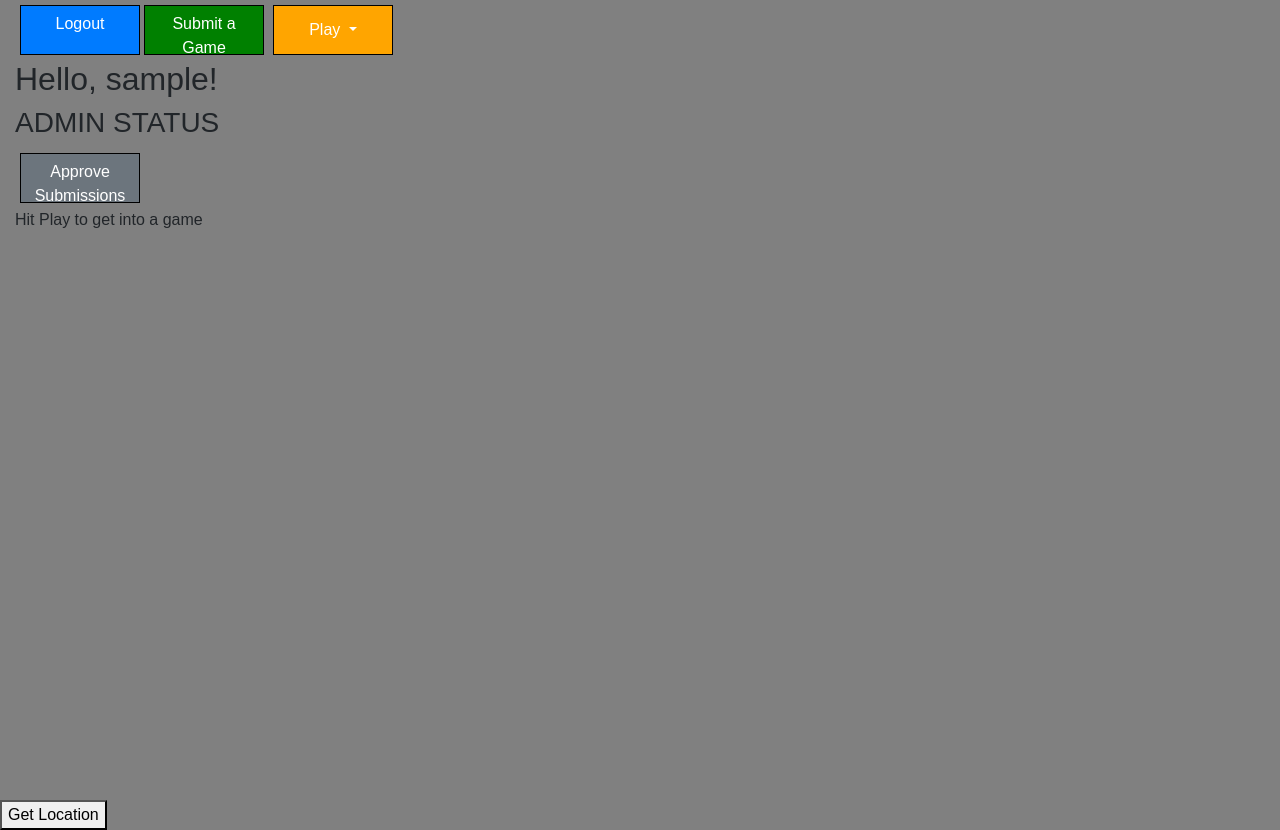
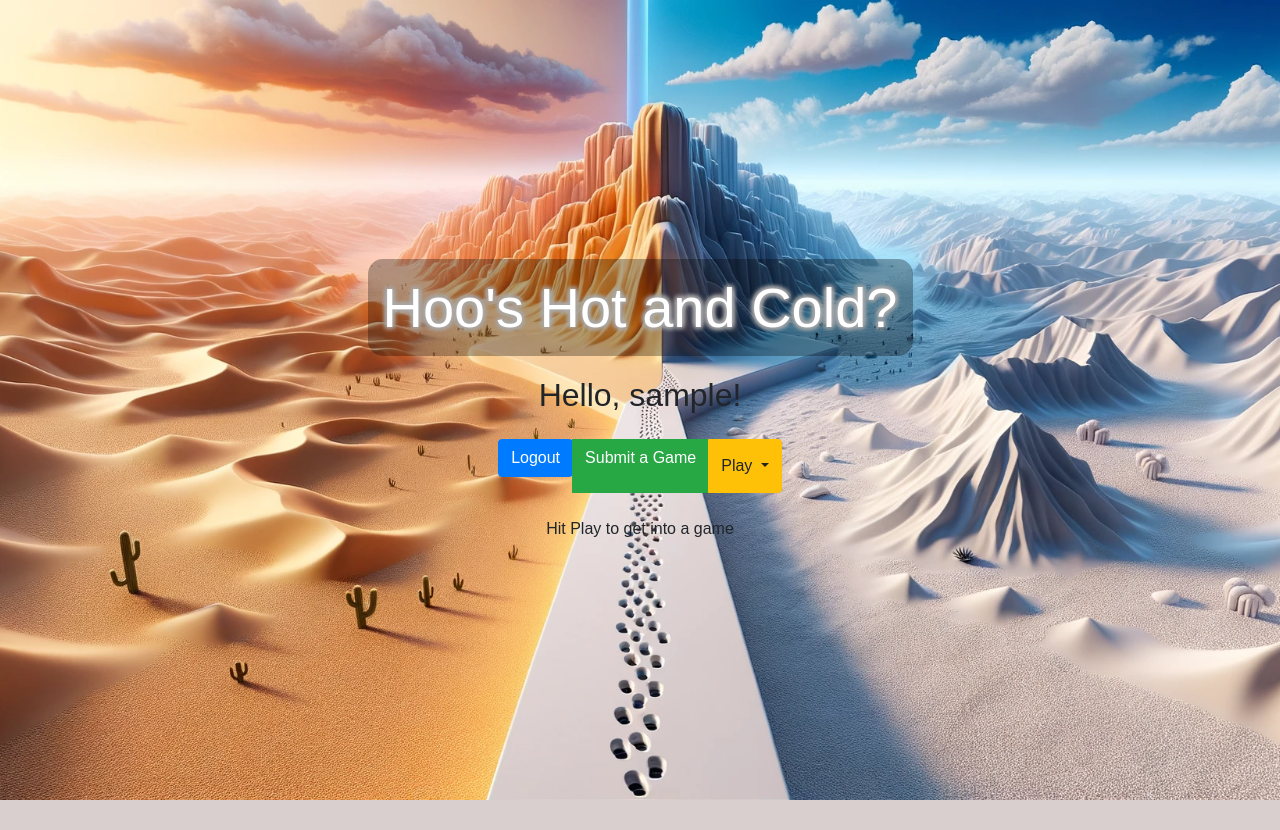
Before and after one commit to havishr/Hoo-s-Hot-and-Cold, a Django app: page / in a window 1280 px wide. After the commit the page ends 800 px from the top, so only its background shows below. Run offline with Django 4.2, Linux system fonts and the light colour scheme; the visitor is signed in with stand-in values (Sample User, id 1); some libraries are stand-ins or nearby versions.

Commit message:
UI changes: Changed background and styled all of home page

```diff
--- a/oauth_app/templates/home.html
+++ b/oauth_app/templates/home.html
@@ -1,4 +1,5 @@
 {% load socialaccount %}
+{% load static %}
 
 <html>
     <head>
@@ -6,138 +7,83 @@
         <style>
             /* Custom Styles */
             body {
-                background-color: gray;
+                background-image: url("{% static 'images/test1.png' %}");
+                background-size: cover;
+                background-repeat: no-repeat;
+                background-position: center center;
                 font-family: Arial, sans-serif;
-            }
-            .btn-custom {
-                margin: 5px;  /* Spacing between buttons */
-                width: 120px; /* Fixed width */
-                height: 50px; /* Fixed height */
-                border: solid 1px black; /* Black border */
-                border-radius: 0 !important; /* Make buttons square */
-            }
-            .btn-submit-game {
-                background-color: green !important;
-                color: white !important;
-            }
-            .btn-play-game {
-                background-color: orange !important;
-                color: white !important;
-            }
-            .dropdown-item-easy {
-                background-color: green !important;
-                color: white !important;
-            }
-            .dropdown-item-hard {
-                background-color: red !important;
-                color: white !important;
-            }
-            /* Centered text and buttons for login screen */
-            .centered-content {
-                position: absolute;
-                top: 200%;
-                left: 50%;
-                text-align: center;
+                display: flex;
+                align-items: center;
+                justify-content: center;
+                height: 100vh;
+                margin: 0;
             }
 
-            /* Hot and Cold styles */
-            .hot-box {
-                background-color: red;
-                color: white;
+            h1 {
+                font-size: 3.5em;
+                text-shadow: 2px 2px 4px #aaa, -2px -2px 4px #aaa, 2px -2px 4px #aaa, -2px 2px 4px #aaa; /* Giving it a cloudy effect */
+                margin-bottom: 20px;
+                color: #ffffff;
+                background-color: rgba(0,0,0,0.3);
                 padding: 15px;
-                display: inline-block;
-                font-size: 2em;
+                border-radius: 15px;
             }
-            .cold-box {
-                background-color: blue;
-                color: white;
-                padding: 15px;
-                display: inline-block;
-                font-size: 2em;
 
+            .btn-login {
+                background-color: #007bff;
+                border: none;
+                padding: 15px 80px; /* Making the button wide */
+                border-radius: 50px; /* Circular effect */
+                font-size: 1.2em;
+                font-weight: 600;
+                box-shadow: 0 0 15px rgba(0,0,0,0.2); /* Subtle shadow for depth */
+                color: #ffffff; /* White text */
+                transition: all 0.3s ease; /* Smooth transition for hover effect */
             }
-            html, body, .container-fluid {
-            height: 100%;
+
+            .btn-login:hover {
+                background-color: #0056b3; /* Darker shade on hover */
+                box-shadow: 0 0 20px rgba(0,0,0,0.3); /* Enhanced shadow on hover */
             }
+
         </style>
     </head>
     <body>
-        <div class="container-fluid">
-            <div class="row">
-                <div class="col-md-12">
+        <div class="text-center">
+            <h1>Hoo's Hot and Cold?</h1>
 
-                    <!-- Display 'Hot and Cold' for the original login screen -->
             {% if not user.is_authenticated %}
-                        <div class="centered-content">
-                            <div>
-                                <span class="hot-box">Hot</span>
-                                <span> and </span>
-                                <span class="cold-box">Cold</span>
-                            </div>
-                            <!-- Login button for unauthenticated users -->
-                            <a href="{% provider_login_url 'google' %}?next=/" class="btn btn-primary btn-custom mt-3">Log in</a>
-                        </div>
+                <!-- Google OAuth direct login form -->
+                <form action="{% provider_login_url 'google' method='login' %}" method="post">
+                    {% csrf_token %}
+                    <button type="submit" class="btn-login">Login with Google</button>
+                </form>
             {% else %}
-                        <div class="btn-group" role="group" aria-label="Basic example">
-                            <a href="logout" class="btn btn-primary btn-custom">Logout</a>
-                            <a href="add_game" class="btn btn-primary btn-submit-game btn-custom">Submit a Game</a>
-
+                <h2>Hello, {{user.username}}!</h2>
+                <div class="btn-group mt-3" role="group" aria-label="Basic example">
+                    <!-- Logout form -->
+                    <form action="{% url 'account_logout' %}" method="post">
+                        {% csrf_token %}
+                        <button type="submit" class="btn btn-primary btn-custom">Logout</button>
+                    </form>
+                    <a href="add_game" class="btn btn-success btn-custom">Submit a Game</a>
                     <!-- Dropdown for Play -->
                     <div class="btn-group">
-                                <button type="button" class="btn btn-primary btn-play-game btn-custom dropdown-toggle" data-toggle="dropdown" aria-haspopup="true" aria-expanded="false">
+                        <button type="button" class="btn btn-warning btn-custom dropdown-toggle" data-toggle="dropdown" aria-haspopup="true" aria-expanded="false">
                             Play
                         </button>
                         <div class="dropdown-menu">
                             <!-- Add links to hard and easy game modes -->
-                                    <a class="dropdown-item dropdown-item-easy" href="#link_to_easy_game">Easy</a>
-                                    <a class="dropdown-item dropdown-item-hard" href="#link_to_hard_game">Hard</a>
+                            <a class="dropdown-item" href="#link_to_easy_game">Easy</a>
+                            <a class="dropdown-item" href="#link_to_hard_game">Hard</a>
                         </div>
                     </div>
                 </div>
-                    {% endif %}
-                </div>
-            </div>
-
-            <div class="row">
-                <div class="col-md-12">
-                    {% if user.is_authenticated %}
-                        <h2>Hello, {{user.username}}!</h2>
-                    {% endif %}
-
-                    {% if user.is_admin %}
-                        <h3>ADMIN STATUS</h3>
-                        <a href="{% url 'approval' %}" class="btn btn-secondary btn-custom">Approve Submissions</a>
-                    {% endif %}
-                </div>
-            </div>
-
-            {% if user.is_authenticated %}
-                <div class="centered-text">
+                <div class="centered-text mt-4">
                     Hit Play to get into a game
                 </div>
             {% endif %}
         </div>
-
-
-        <button onclick="getLocation()">Get Location</button>
-        <p id="demo"></p>
-        <script>
-           const x = document.getElementById("demo");
-
-           function getLocation() {
-               if (navigator.geolocation) {
-                   navigator.geolocation.getCurrentPosition(showPosition);
-               } else {
-                   x.innerHTML = "Geolocation is not supported by this browser.";
-               }
-           }
-
-           function showPosition(position) {
-               x.innerHTML = "Latitude: " + position.coords.latitude +
-               "<br>Longitude: " + position.coords.longitude;
-           }
-        </script>
-
 
         <!-- Include Bootstrap JavaScript at the end of your document -->
         <script src="https://ajax.googleapis.com/ajax/libs/jquery/3.5.1/jquery.min.js"></script>
```
Also changed, not shown: oauth_app/static/images/background.png (added), oauth_app/static/images/hot&cold.png (added), oauth_app/static/images/test1.png (added). Lines whose indentation alone changed are shown as unchanged.
